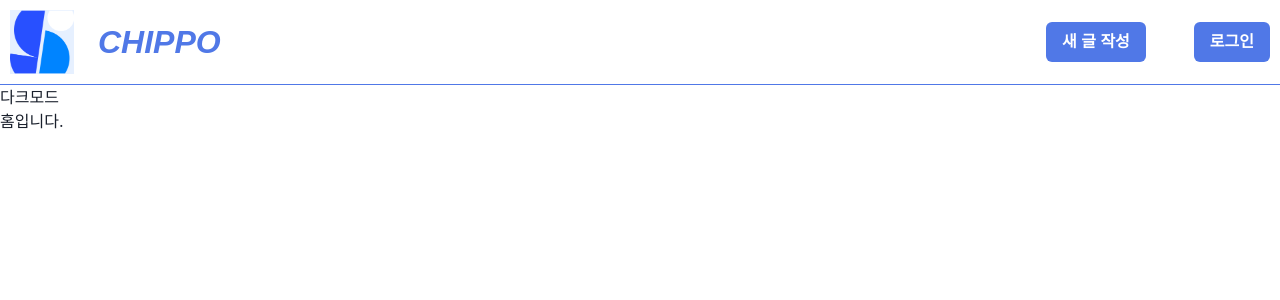
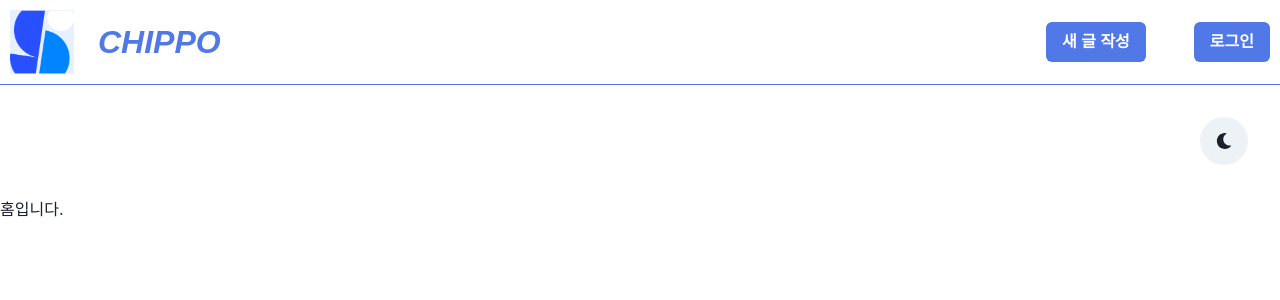
Before and after one commit to dadahee/chippo, a React (Create React App) app in the folder front-end/: page / in a window 1280 px wide. Shown: the top 300 px of the page. Built offline with nearby package versions, Linux system fonts and the light colour scheme; a web font is replaced by a local one.

Commit message:
[Front] feat: 다크 모드 컴포넌트 구현 #11

```diff
--- a/front-end/src/components/darkComponent.jsx
+++ b/front-end/src/components/darkComponent.jsx
@@ -1,11 +1,27 @@
 import React from 'react';
+
 import { IconButton } from "@chakra-ui/button";
-// import { FaSun, FaMoon } from "react-icons/fa"
+import { useColorMode } from '@chakra-ui/color-mode';
+import { FaSun, FaMoon } from "react-icons/fa"
+import { Flex, Spacer } from '@chakra-ui/layout';
 
 function DarkModeComponent(){
+    const { colorMode, toggleColorMode } = useColorMode();
+
+    const isDark = colorMode === "dark";
+
     return (
-        <div>다크모드
-        </div>
+        <Flex p = {8}>
+            <Spacer />
+            <IconButton
+                w = "48px"
+                h = "48px"
+                icon = {isDark ? <FaSun /> : <FaMoon />}
+                isRound = "true"
+                onClick = {toggleColorMode}
+            >
+            </IconButton>
+        </Flex>
     )
 }
 
```
